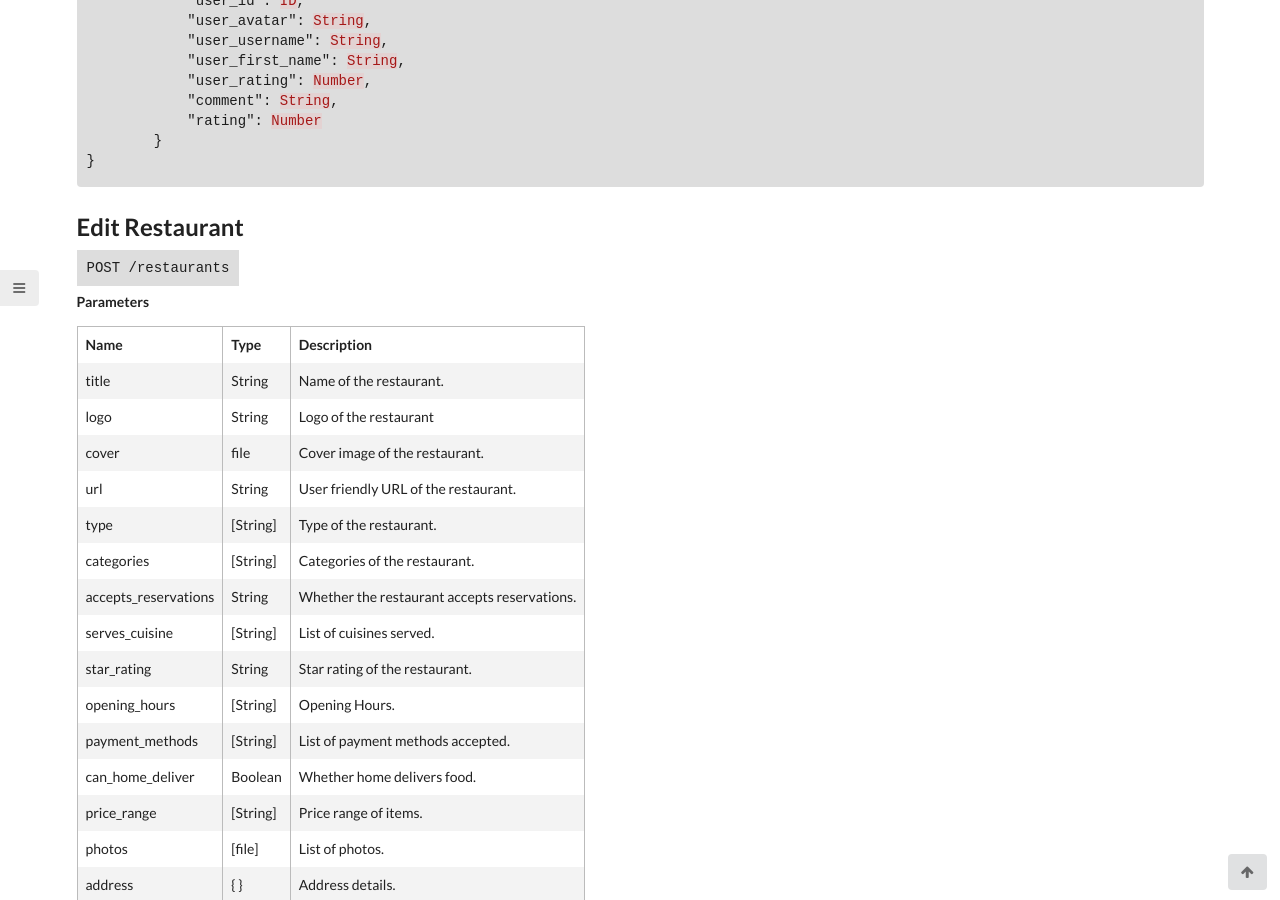
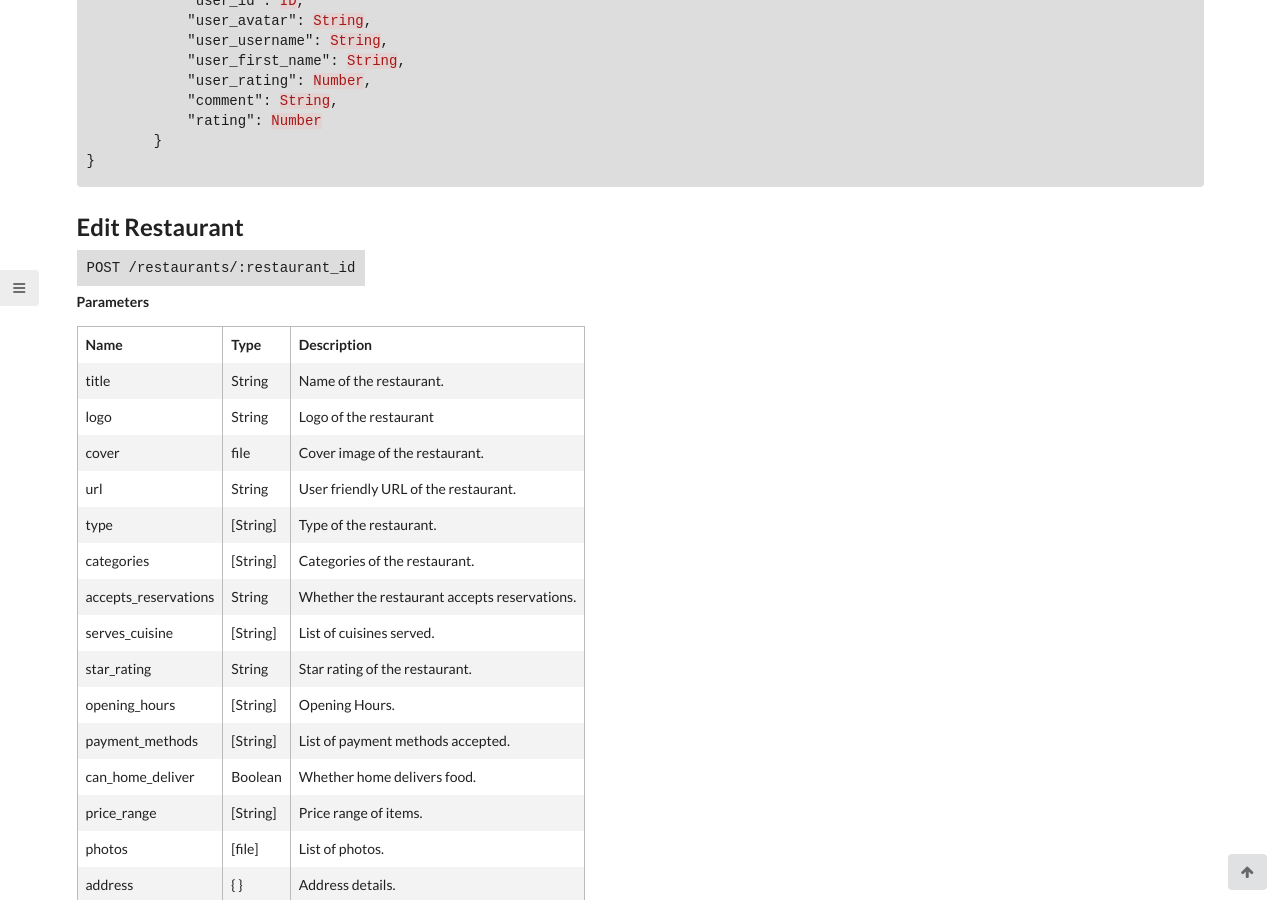
Before and after one commit to letsallchef/docs, a Jekyll site: the page built from _posts/api/2017-03-06-restaurants.md, in a window 1280 px wide and 900 px high, scrolled down 3486 px. Built offline with Jekyll 4.4.1, drawn with Linux system fonts in a browser that asks for light colours.

Commit message:
fixes edit route

```diff
--- a/_posts/api/2017-03-06-restaurants.md
+++ b/_posts/api/2017-03-06-restaurants.md
@@ -176,7 +176,7 @@ Know about the menus, reviews and rating of the restaurants nearby.
 
 ## Edit Restaurant
 
-`POST /restaurants`
+`POST /restaurants/:restaurant_id`
 
 **Parameters**
 
```
Also changed, not shown: _posts/api/2017-03-09-recipes.md (+1 -1 lines).
